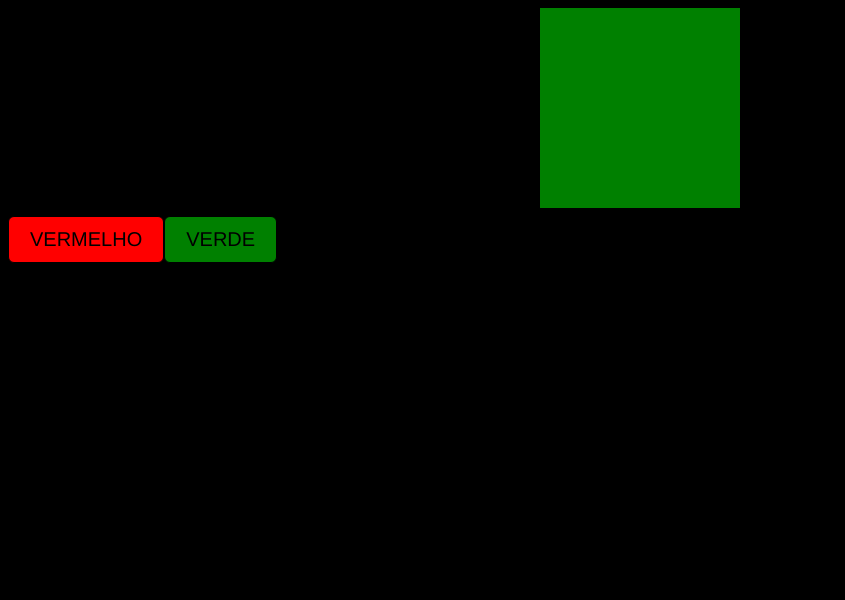
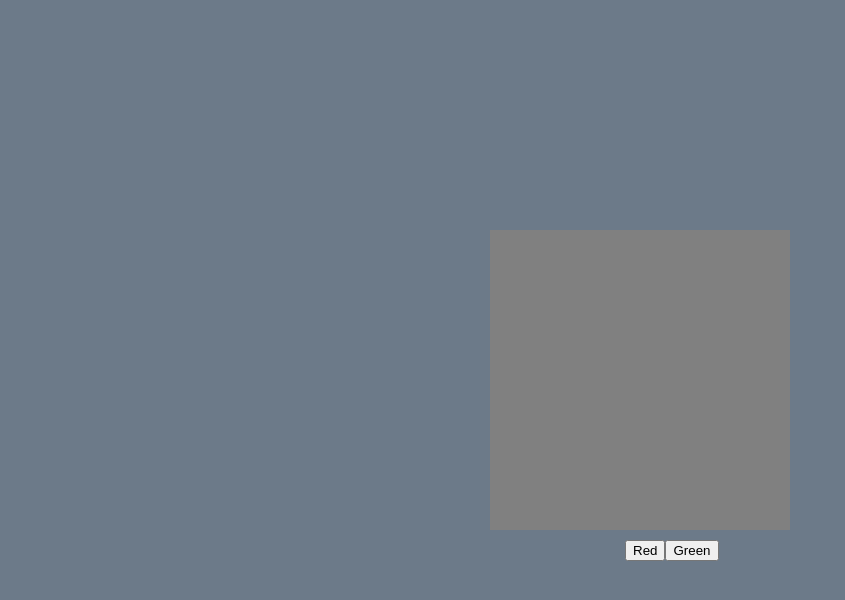
Before and after one commit to felipesartori/traffic-light-cam, a plain HTML site: page index.html in a window 1280 px wide. Shown: the whole page, without its empty margins (0-845 px from the left). Drawn offline with Linux system fonts and the light colour scheme.

Commit message:
Mudança de layout

```diff
--- /dev/null
+++ b/css/reset.css
@@ -0,0 +1,48 @@
+html, body, div, span, applet, object, iframe,
+h1, h2, h3, h4, h5, h6, p, blockquote, pre,
+a, abbr, acronym, address, big, cite, code,
+del, dfn, em, img, ins, kbd, q, s, samp,
+small, strike, strong, sub, sup, tt, var,
+b, u, i, center,
+dl, dt, dd, ol, ul, li,
+fieldset, form, label, legend,
+table, caption, tbody, tfoot, thead, tr, th, td,
+article, aside, canvas, details, embed,
+figure, figcaption, footer, header, hgroup,
+menu, nav, output, ruby, section, summary,
+time, mark, audio, video {
+	margin: 0;
+	padding: 0;
+	border: 0;
+	font-size: 100%;
+	font: inherit;
+	vertical-align: baseline;
+}
+/* HTML5 display-role reset for older browsers */
+article, aside, details, figcaption, figure,
+footer, header, hgroup, menu, nav, section {
+	display: block;
+}
+body {
+	line-height: 1;
+}
+ol, ul {
+	list-style: none;
+}
+blockquote, q {
+	quotes: none;
+}
+blockquote:before, blockquote:after,
+q:before, q:after {
+	content: '';
+	content: none;
+}
+table {
+	border-collapse: collapse;
+	border-spacing: 0;
+}
+
+a {
+	color: inherit;
+	text-decoration: none;
+}
--- /dev/null
+++ b/css/style.css
@@ -0,0 +1,28 @@
+body {
+    margin: 0px;
+}
+
+.container {
+    width: 100vw;
+    height: 100vh;
+    background: #6C7A89;
+    display: flex;
+    flex-direction: column;
+    justify-content: center;
+    align-items: center;
+}
+
+.box {
+    width: 300px;
+    height: 300px;
+    background: grey;
+}
+
+.button {
+    width: 30px;
+    height: 30px;
+    margin: 5px;
+    display: flex;
+    align-items:center;
+
+}
--- a/index.html
+++ b/index.html
@@ -5,66 +5,22 @@
   <meta charset="UTF-8">
   <meta http-equiv="X-UA-Compatible" content="IE=edge">
   <meta name="viewport" content="width=device-width, initial-scale=1.0">
+  <link rel="stylesheet" href="css/reset.css" />
+  <link rel="stylesheet" href="css/style.css" />
   <title>Traffic Light</title>
 </head>
-<section>
-</section>
+
 <style>
-  .page {
-    justify-content: center;
-  }
 
-  .floatLeft {
-    float: left
-  }
-
-  * {
-    background-color: black;
-  }
-
-  .container {
-    width: 100%;
-    display: flex;
-    justify-content: center;
-  }
-
-  .box {
-    width: 200px;
-    height: 200px;
-    margin-bottom: 8px;
-  }
 </style>
 
 <body>
-  <div class="page">
-    <div class="container">
-      <div class="box" style="background-color: green;"></div>
+  <div class="container">
+    <div class="box"></div>
+    <div class="button">
+      <button class="btn-red">Red</button>
+      <button class="btn-green">Green</button>
     </div>
-    <div>
-      <a class="button floatLeft" href="#" style="border:1px solid;
-        padding: 11px 21px;
-        vertical-align: middle;
-        background:red;
-        color:black;
-        border-radius:6px;
-        font-size: 20px;
-        font-family:helvetica, serif;
-        text-decoration:none;">
-        VERMELHO</a>
-    </div>
-    <div>
-      <a class="button floatLeft" href="#" style="border:1px solid;
-        padding: 11px 21px;
-        vertical-align: middle;
-        background:green;
-        color:black;
-        border-radius:6px;
-        font-size: 20px;
-        font-family:helvetica, serif;
-        text-decoration:none;">
-        VERDE</a>
-    </div>
-  </div>
 </body>
 
 </html>
```
Also changed, not shown: js/index.js (added).
